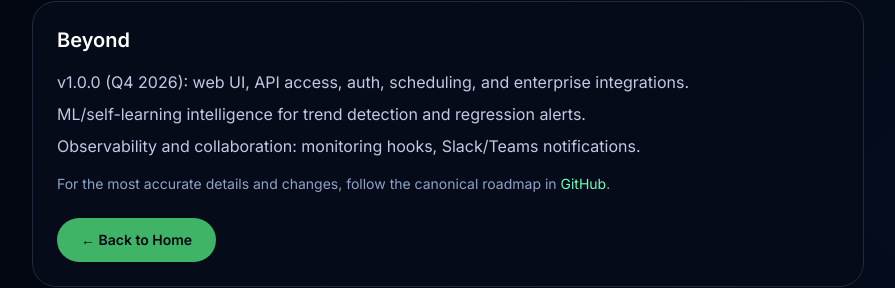
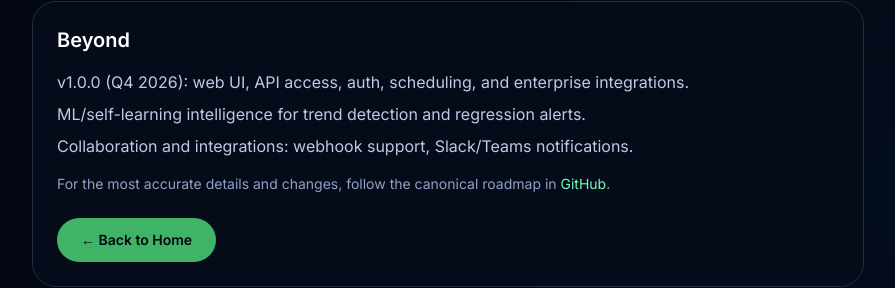
Before and after one commit to iqtoolkit/iqtoolkit.ai, a Next.js app: page /roadmap in a window 1280 px wide. Shown: the part 1420-1708 px from the top of the page, without its empty margins (192-1087 px from the left). Built offline with nearby package versions, Linux system fonts and the light colour scheme.

Commit message:
chore: update text for clarity in Home and Roadmap pages

```diff
--- a/app/page.tsx
+++ b/app/page.tsx
@@ -177,7 +177,7 @@ export default function Home() {
               rel="noopener noreferrer"
               className="inline-flex items-center justify-center rounded-full border border-transparent bg-[#3fb366] px-6 py-3 text-base font-semibold text-[#030712] transition-all hover:scale-105 hover:bg-[#6dffbd]"
             >
-              Start monitoring with AI
+              Start diagnosing with AI
             </a>
             <span className="text-sm text-[#8ea2c6]">v0.2.6 — Stable</span>
           </div>
@@ -409,8 +409,8 @@ export default function Home() {
                 lock-in or sending sensitive data to third-party clouds.
               </p>
               <p className="mb-8 text-lg text-[#c0c9e5]">
-                From deploying Transparent Data Encryption at enterprise scale to architecting
-                AI-powered monitoring dashboards with Datadog, Giovanni brings deep expertise in
+                From deploying Transparent Data Encryption at enterprise scale to building
+                AI-powered diagnostic tools and performance analytics, Giovanni brings deep expertise in
                 <strong>
                   database optimization, cloud architecture (AWS/Azure), and AI/ML integration
                 </strong>
--- a/app/roadmap/page.tsx
+++ b/app/roadmap/page.tsx
@@ -148,7 +148,7 @@ export default function RoadmapPage() {
               v1.0.0 (Q4 2026): web UI, API access, auth, scheduling, and enterprise integrations.
             </li>
             <li>ML/self-learning intelligence for trend detection and regression alerts.</li>
-            <li>Observability and collaboration: monitoring hooks, Slack/Teams notifications.</li>
+            <li>Collaboration and integrations: webhook support, Slack/Teams notifications.</li>
           </ul>
           <p className="mt-4 text-sm text-[#8ea2c6]">
             For the most accurate details and changes, follow the canonical roadmap in{" "}
```
